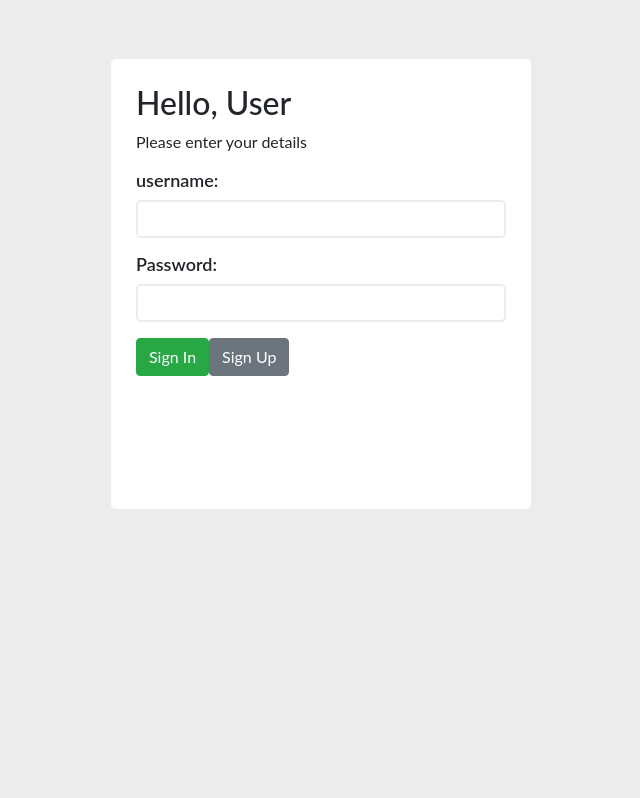
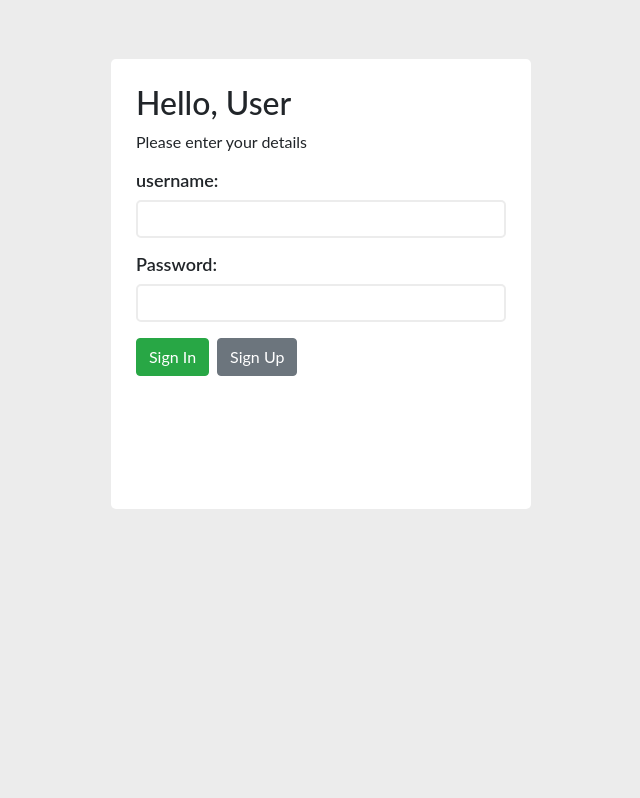
Before and after one commit to Fran-Y/AI_Powered_Meal_Planning_App, a Django app: page /login in a window 1280 px wide. Shown: the part 57-855 px from the top of the page, without its empty margins (319-959 px from the left). Run offline with Django 4.2, Linux system fonts and the light colour scheme; some libraries are stand-ins or nearby versions.

Commit message:
template updated

```diff
--- a/mealPlanningMain/templates/login.html
+++ b/mealPlanningMain/templates/login.html
@@ -30,8 +30,8 @@
 {#                        <input type="password" name="password" id="id_password" required>#}
 {#                    </div>#}
                     <div class="form-field d-flex flex-row my-3">
-                        <button class="btn btn-success" type="submit">{% trans "Sign In" %}</button>
-                        <a class="btn btn-secondary" href={% url 'register' %}>{% trans "Sign Up" %}</a>
+                        <button class="btn btn-success mr-2" type="submit">{% trans "Sign In" %}</button>
+                        <a class="btn btn-secondary mr-2" href={% url 'register' %}>{% trans "Sign Up" %}</a>
                     </div>
                 </form>
             </div>
--- a/mealPlanningMain/templates/register.html
+++ b/mealPlanningMain/templates/register.html
@@ -16,7 +16,7 @@
                     {% csrf_token %}
                     {{ form.as_p }}
                     <div class="form-field d-flex flex-row my-3">
-                        <button class="btn btn-success" type="submit">{% trans "Sign Up" %}</button>
+                        <button class="btn btn-success mr-2" type="submit">{% trans "Sign Up" %}</button>
                     </div>
                 </form>
             </div>
```
